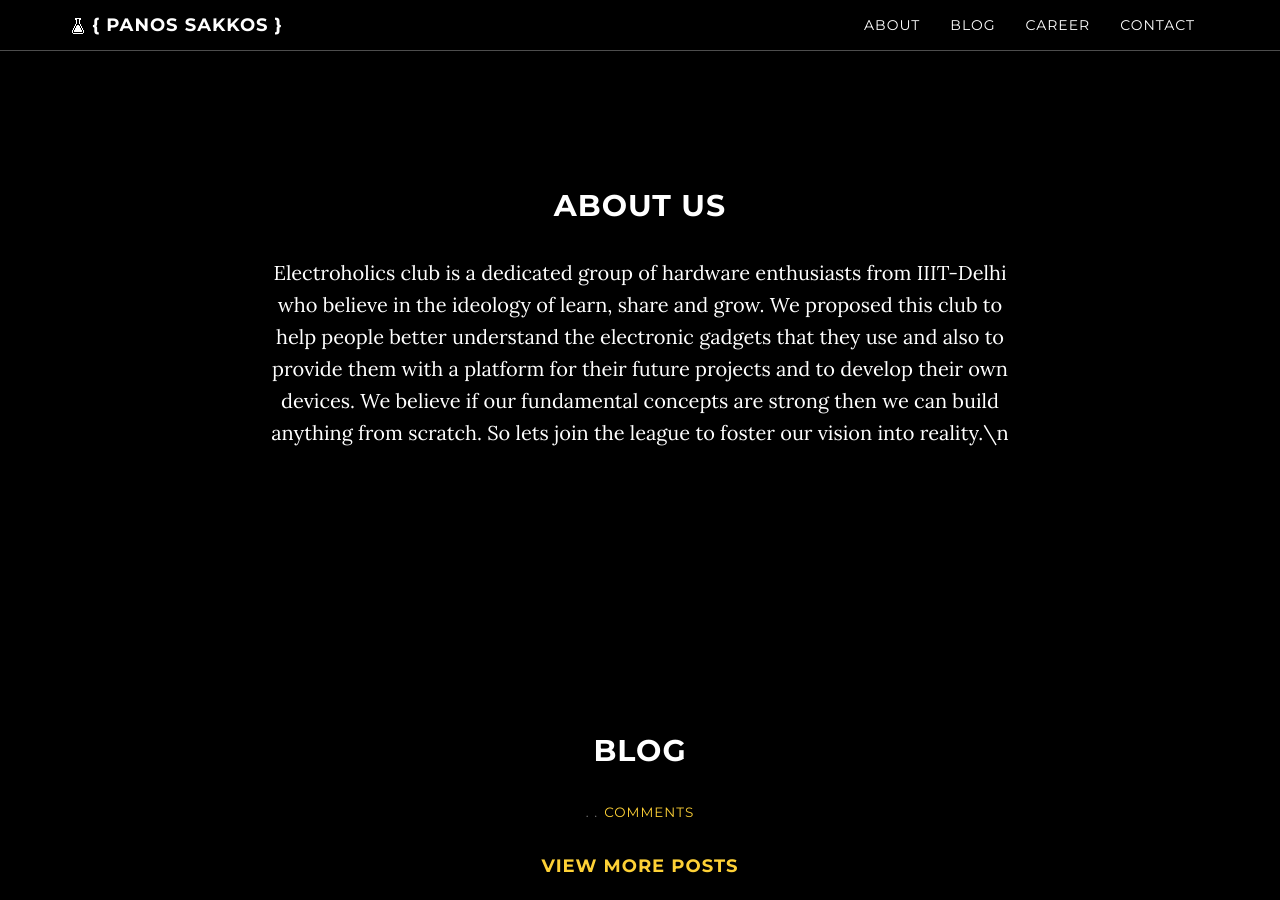
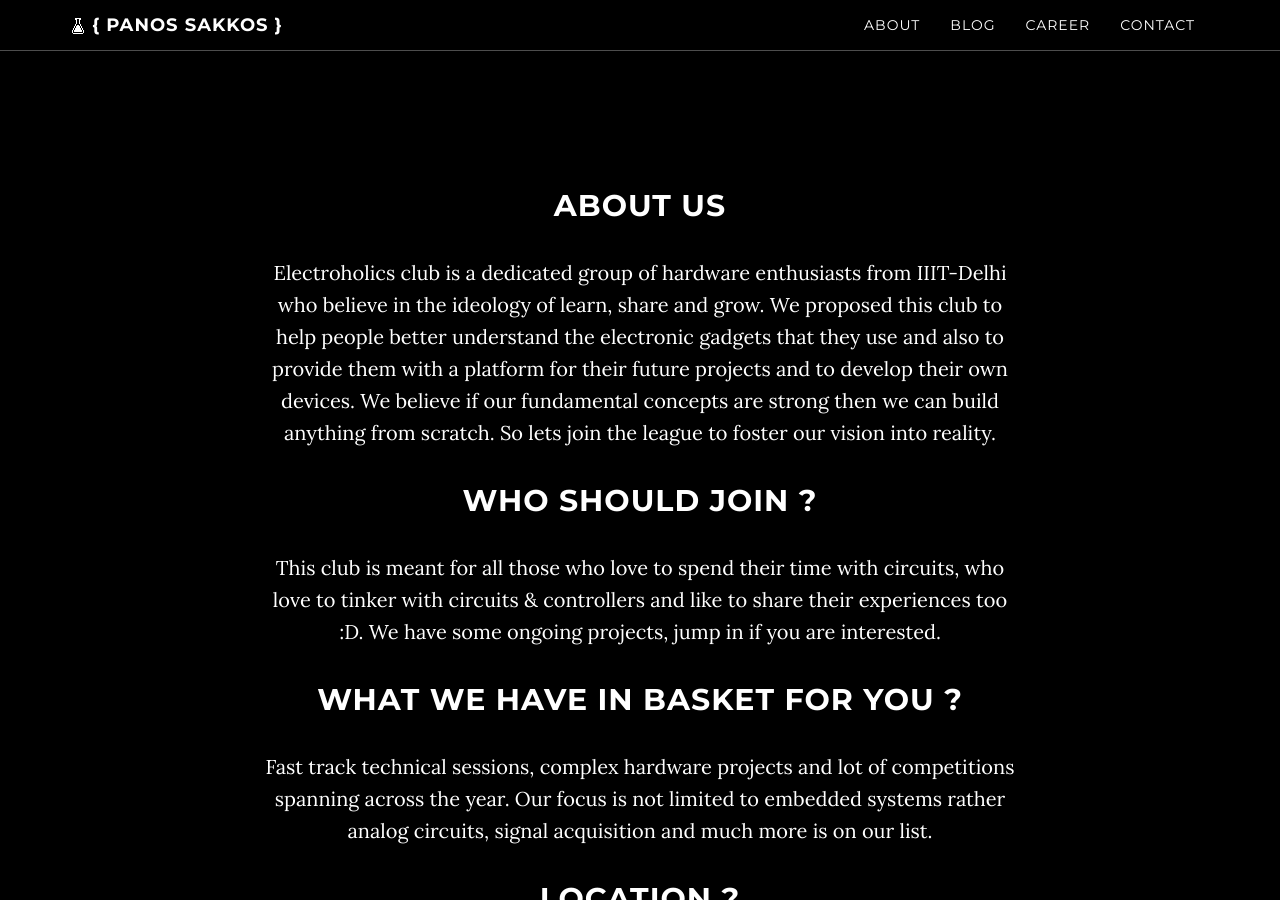
Before and after one commit to Electroholics/previous-website, a Jekyll site: the page built from index.html, in a window 1280 px wide and 900 px high, scrolled down 961 px. Built offline with Jekyll 4.4.1, drawn with Linux system fonts in a browser that asks for light colours; comment, search, counter and statistics services are not loaded; some of the changed text lies outside the part shown.

Commit message:
Trying the same again

```diff
--- a/about.html
+++ b/about.html
@@ -5,4 +5,20 @@
 ---
 ## About Us
 
-Electroholics club is a dedicated group of hardware enthusiasts from IIIT-Delhi who believe in the ideology of learn, share and grow. We proposed this club to help people better understand the electronic gadgets that they use and also to provide them with a platform for their future projects and to develop their own devices. We believe if our fundamental concepts are strong then we can build anything from scratch. So lets join the league to foster our vision into reality.\n
+Electroholics club is a dedicated group of hardware enthusiasts from IIIT-Delhi who believe in the ideology of learn, share and grow. We proposed this club to help people better understand the electronic gadgets that they use and also to provide them with a platform for their future projects and to develop their own devices. We believe if our fundamental concepts are strong then we can build anything from scratch. So lets join the league to foster our vision into reality.<br>
+
+## Who should Join ?
+
+This club is meant for all those who love to spend their time with circuits, who love to tinker with circuits & controllers and like to share their experiences too :D. We have some ongoing projects, jump in if you are interested.<br>
+
+## What we have in basket for you ?
+
+Fast track technical sessions, complex hardware projects and lot of competitions spanning across the year. Our focus is not limited to embedded systems rather analog circuits, signal acquisition and much more is on our list.<br>
+
+## Location ?
+
+We love not to be restricted to the boring labs so this time we choose to have our sessions in the shared space, downstairs, Library building. We will be carrying our hardware stuff along to enjoy the rhythm of our sessions.<br>
+
+## How you can contribute ?
+
+You can contribute in two ways (i) share your technical knowledge by preparing handouts/lab experiments or lecture slides or by (ii) donating your spare hardware stuff which is getting coated in dust.<br>
```
Also changed, not shown: contact.html (+15 -15 lines), img/intro-bg.jpg.
